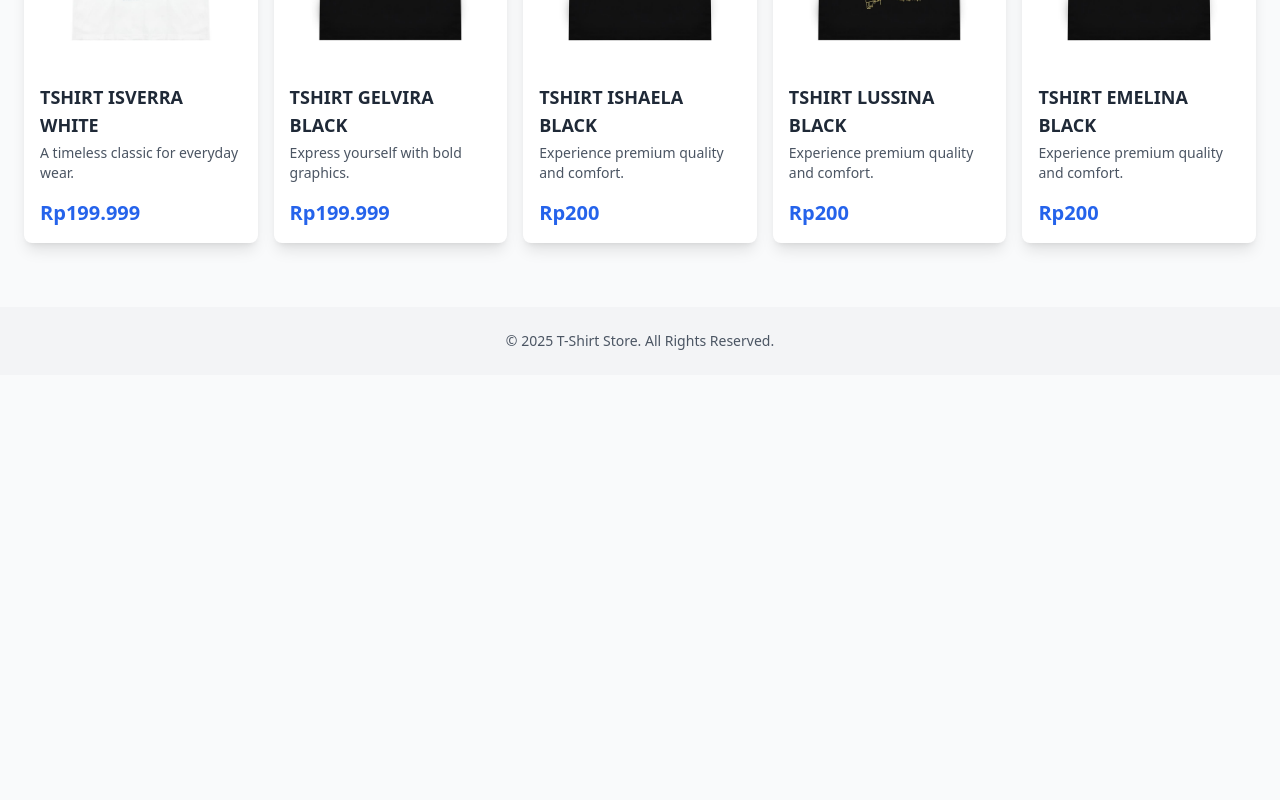
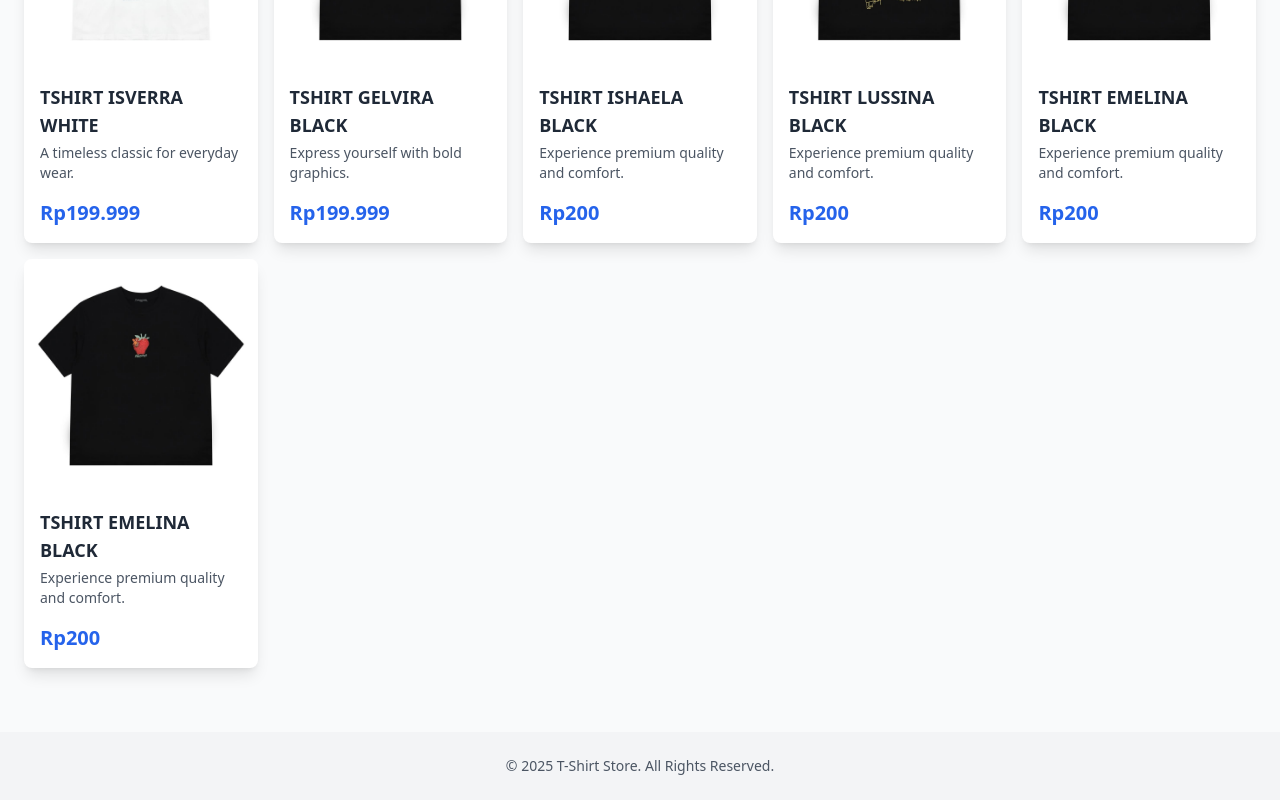
Before and after one commit to ziiapayaa/wave2east, a Next.js app: page / in a window 1280 px wide. Shown: the part 387-1187 px from the top of the page. Before the commit the page ends 800 px from the top, so only its background shows below. Built offline with nearby package versions, Linux system fonts and the light colour scheme.

Commit message:
Fariz: Menambahkan product.

```diff
--- a/data/products.ts
+++ b/data/products.ts
@@ -34,6 +34,13 @@ export const products = [
     image: '/images/product5.jpg',
     description: 'Experience premium quality and comfort.',
   },
+  {
+    id: 5,
+    name: 'TSHIRT EMELINA BLACK',
+    price: 200.00,
+    image: '/images/product5.jpg',
+    description: 'Experience premium quality and comfort.',
+  },
 
 
 ];
```
Also changed, not shown: 1 other file (tests, documents, lock files or other folders).
